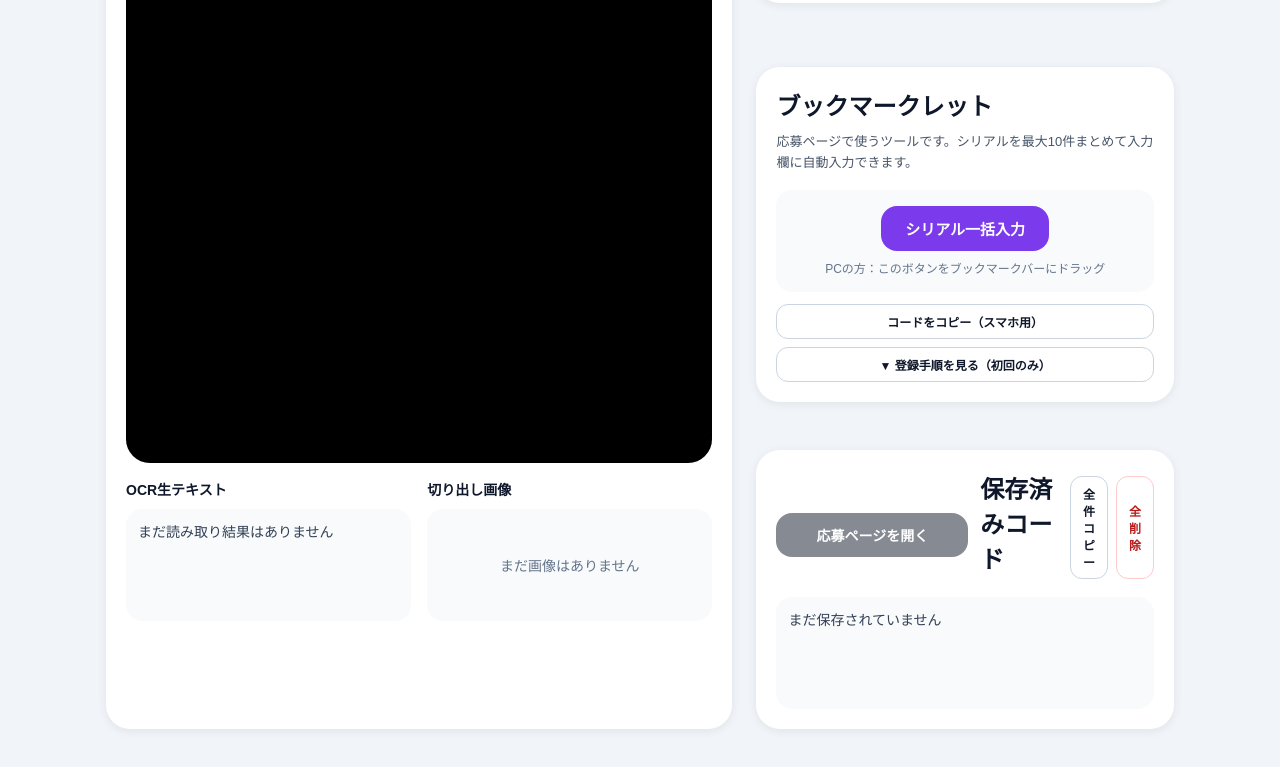
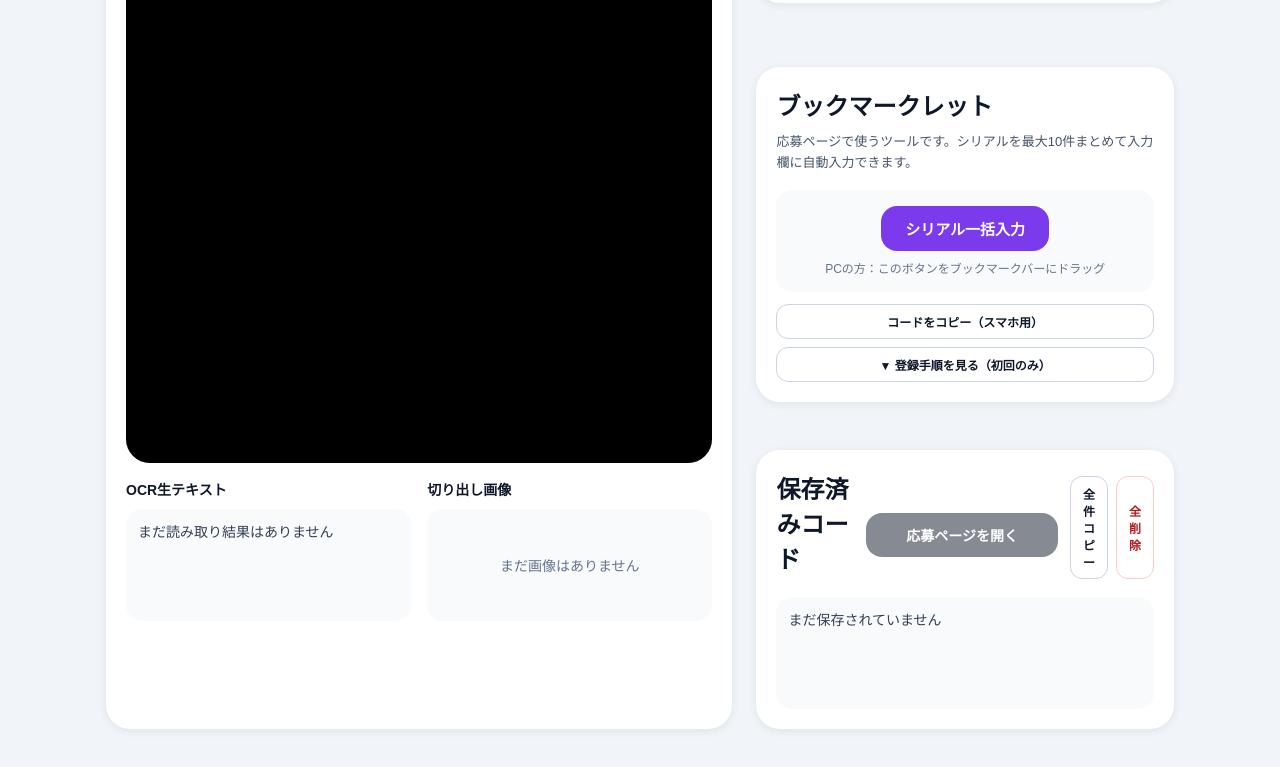
Before and after one commit to Da1-ichi/Sakurazaka_SerialNumber, a React (Vite) app: page / in a window 1280 px wide. Shown: the part 834-1601 px from the top of the page. Built offline with nearby package versions, Linux system fonts and the light colour scheme.

Commit message:
Update App.tsx
応募ページを開くのボタン位置変更

```diff
--- a/src/App.tsx
+++ b/src/App.tsx
@@ -952,6 +952,7 @@ const BOOKMARKLET_CODE = [
 </div>
             <div className="panel">
               <div className="panel-header">
+                <h2 className="section-heading">保存済みコード</h2>
                 <button
                 onClick={() => window.open(targetUrl, "_blank")}
                 disabled={items.length === 0}
@@ -959,8 +960,6 @@ const BOOKMARKLET_CODE = [
               　>
                 応募ページを開く
               </button>
-
-                <h2 className="section-heading">保存済みコード</h2>
                 <div className="small-button-row">
                   <button onClick={copyAll} className="btn btn-small btn-secondary">
                     全件コピー
```
